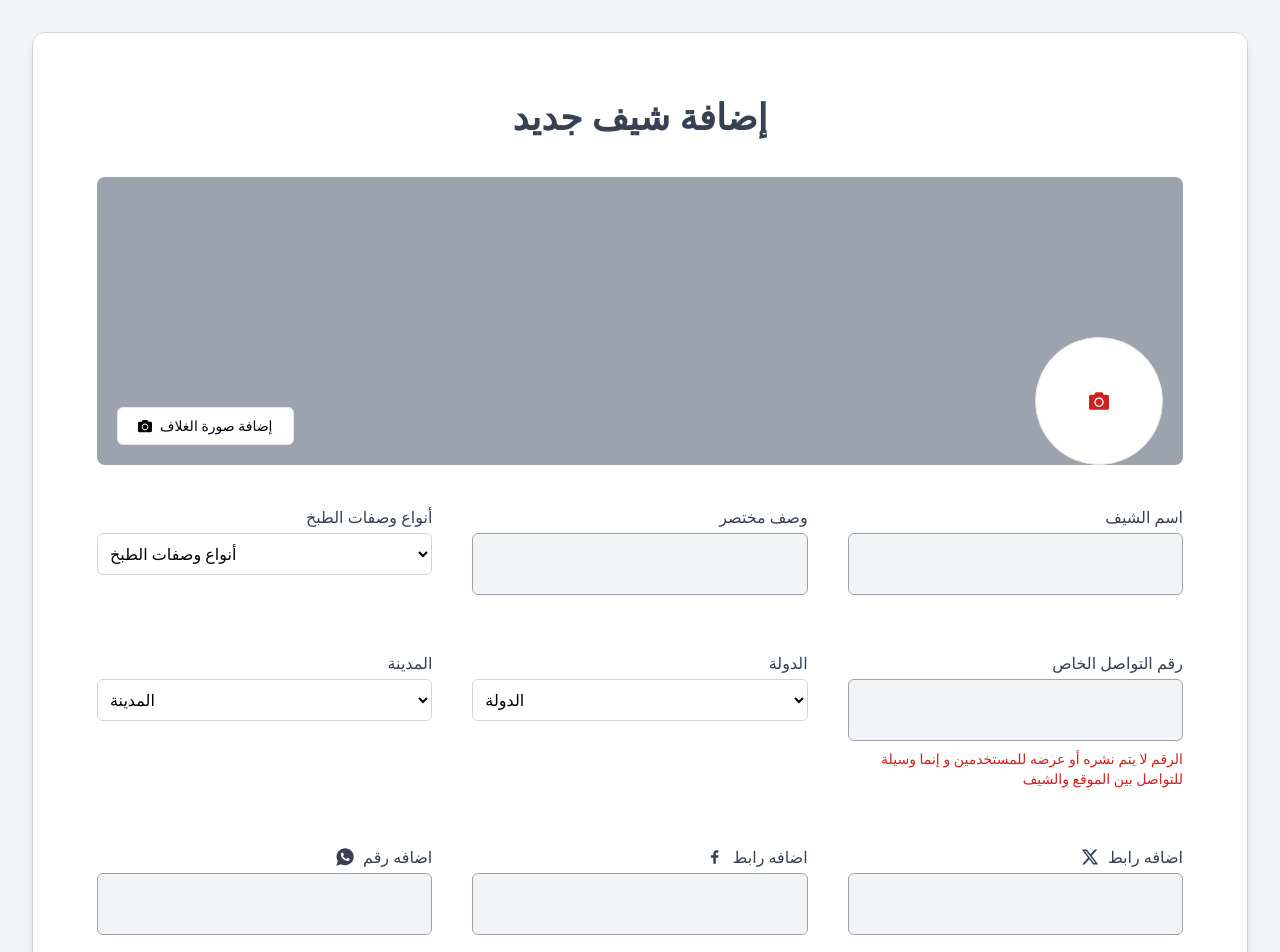
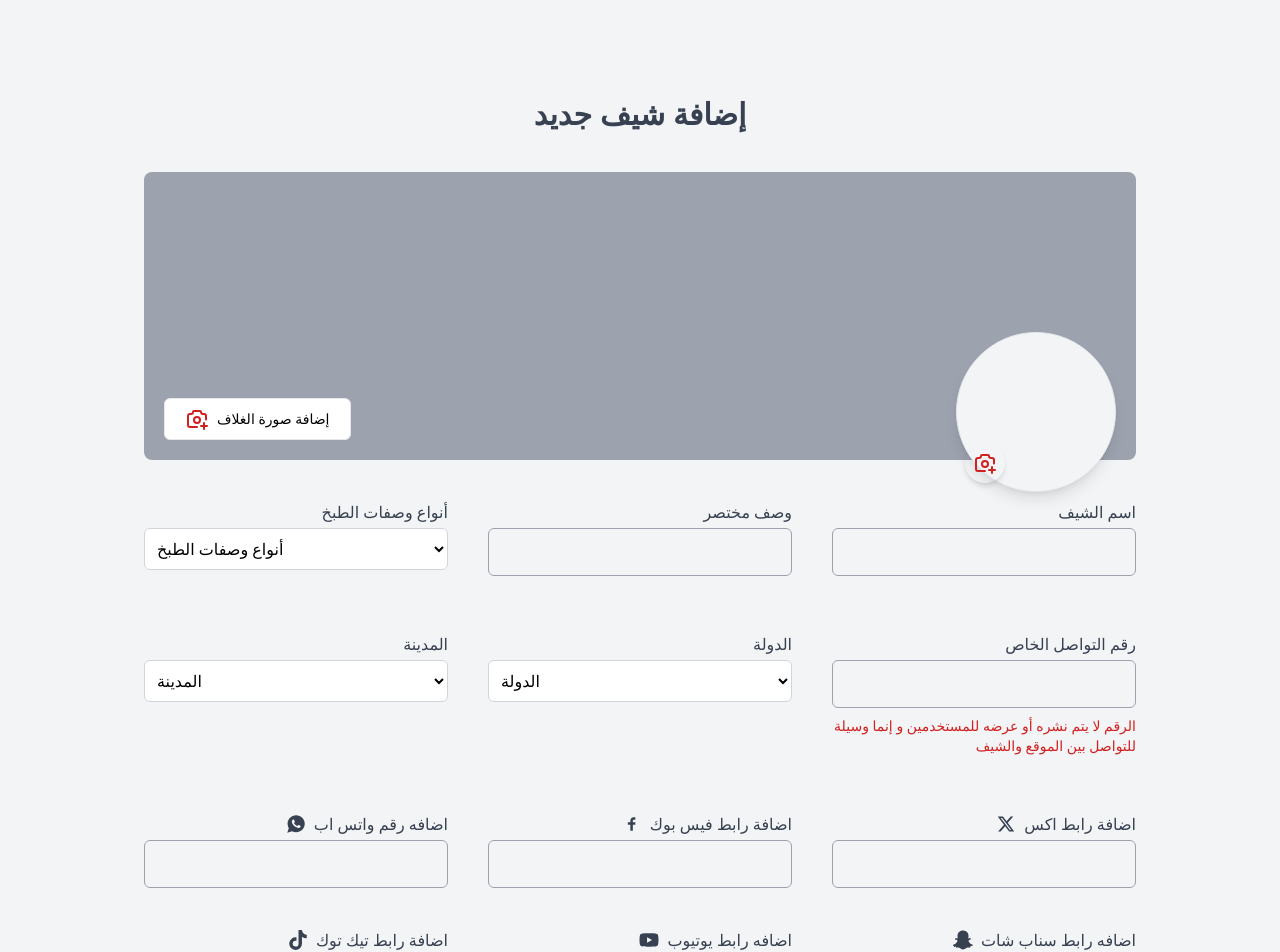
Before and after one commit to Foody-site/Foody-Website, a React (Vite) app: page /AddChef in a window 1280 px wide. Shown: the top 952 px of the page. Built offline with nearby package versions, Linux system fonts and the light colour scheme.

Commit message:
`Refactored AddChef component: updated icons, styles, and layout`

```diff
--- a/src/pages/Add_chef/AddChef.jsx
+++ b/src/pages/Add_chef/AddChef.jsx
@@ -2,7 +2,8 @@ import { useState } from "react";
 import Button from "../../components/shared/Buttons/Button";
 import Inputs from "../../components/shared/inputs/Inputs";
 import Footer from "../../components/layout/Footer";
-import { FaCamera, FaSnapchatGhost, FaYoutube, FaTiktok } from "react-icons/fa";
+import {  FaSnapchatGhost, FaYoutube, FaTiktok } from "react-icons/fa";
+import { TbCameraPlus } from "react-icons/tb";
 import { RiTwitterXFill } from "react-icons/ri";
 import { TiSocialFacebook } from "react-icons/ti";
 import { IoLogoWhatsapp } from "react-icons/io";
@@ -30,8 +31,8 @@ const AddChef = () => {
   return (
     <div className="flex flex-col min-h-screen bg-gray-100">
       <div className="flex-grow flex justify-center items-center px-8 py-8">
-        <div className="w-full max-w-[90rem] p-16 border border-gray-300 bg-white rounded-xl shadow-lg">
-          <h2 className="text-4xl font-bold text-center text-gray-700 mb-10">
+        <div className="w-full max-w-[70rem] p-16 bg-gray-100 rounded-xl ">
+          <h2 className="text-3xl font-bold text-center text-gray-700 mb-10">
             إضافة شيف جديد
           </h2>
 
@@ -55,10 +56,11 @@ const AddChef = () => {
                 htmlFor="coverUpload"
                 className="absolute bottom-5 left-5 bg-white px-5 py-2 border rounded-md text-sm flex items-center cursor-pointer"
               >
-                <FaCamera className="mr-2" /> إضافة صورة الغلاف
+                <TbCameraPlus className="text-primary-1 text-2xl mr-2" /> إضافة صورة الغلاف
               </label>
             </div>
-            <div className="absolute bottom-0 right-5 w-32 h-32 bg-white rounded-full border flex justify-center items-center overflow-hidden">
+
+            <div className="absolute -bottom-8 right-5 w-40 h-40 bg-gray-100 rounded-full border flex justify-center items-center shadow-lg">
               {profileImage && (
                 <img
                   src={profileImage}
@@ -75,9 +77,9 @@ const AddChef = () => {
               />
               <label
                 htmlFor="profileUpload"
-                className="absolute cursor-pointer"
+                className="absolute bottom-2 left-2 cursor-pointer p-2 rounded-full shadow-md"
               >
-                <FaCamera className="text-primary-1 text-xl" />
+                <TbCameraPlus className="text-primary-1 text-2xl " />
               </label>
             </div>
           </div>
@@ -87,7 +89,7 @@ const AddChef = () => {
               <SelectInput
                 name="specialty"
                 label="أنواع وصفات الطبخ"
-                className="w-full px-6 text-xl py-4"
+                className="w-full px-6 text-xl py-4 "
                 options={[
                   { value: "italian", label: "إيطالي" },
                   { value: "french", label: "فرنسي" },
@@ -98,13 +100,13 @@ const AddChef = () => {
                 name="short_description"
                 label="وصف مختصر"
                 type="text"
-                className="w-full px-6 text-xl py-4"
+                className="w-full h-12 px-6 text-xl py-4"
               />
               <Inputs
                 name="chef_name"
                 label="اسم الشيف"
                 type="text"
-                className="w-full px-6 text-xl py-4"
+                className="w-full h-12 px-6 text-xl py-4"
               />
             </div>
 
@@ -134,7 +136,7 @@ const AddChef = () => {
                   name="contact_number"
                   label="رقم التواصل الخاص"
                   type="text"
-                  className="w-full px-6 text-xl py-4"
+                  className="w-full h-12 px-6 text-xl py-4"
                 />
                 <p className="text-primary-1 text-sm mt-2">
                   الرقم لا يتم نشره أو عرضه للمستخدمين و إنما وسيلة للتواصل بين
@@ -146,52 +148,52 @@ const AddChef = () => {
             <div className="grid grid-cols-1 md:grid-cols-3 gap-x-10 gap-y-10 text-right">
               <Inputs
                 name="Add_Whatsapp"
-                label="اضافه رقم"
+                label="اضافه رقم واتس اب"
                 type="text"
                 Icon={IoLogoWhatsapp}
-                className="w-full px-6 text-xl py-4"
+                className="w-full h-12 px-6 text-xl py-4"
               />
               <Inputs
                 name="Add_Facebook"
-                label="اضافه رابط"
+                label="اضافة رابط فيس بوك"
                 type="text"
                 Icon={TiSocialFacebook}
-                className="w-full px-6 text-xl py-4"
+                className="w-full h-12 px-6 text-xl py-4"
               />
               <Inputs
                 name="Add_Twitter"
-                label="اضافه رابط"
+                label="اضافة رابط اكس"
                 type="text"
                 Icon={RiTwitterXFill}
-                className="w-full px-6 text-xl py-4"
+                className="w-full h-12 px-6 text-xl py-4"
               />
               <Inputs
                 name="Add_Tiktok"
-                label="اضافه رابط"
+                label="اضافة رابط تيك توك"
                 type="text"
                 Icon={FaTiktok}
-                className="w-full px-6 text-xl py-4"
+                className="w-full h-12 px-6 text-xl py-4"
               />
               <Inputs
                 name="Add_Youtube"
-                label="اضافه رابط"
+                label="اضافه رابط يوتيوب"
                 type="text"
                 Icon={FaYoutube}
-                className="w-full px-6 text-xl py-4"
+                className="w-full h-12 px-6 text-xl py-4"
               />
               <Inputs
                 name="Add_Snapchat"
-                label="اضافه رابط"
+                label="اضافه رابط سناب شات"
                 type="text"
                 Icon={FaSnapchatGhost}
-                className="w-full px-6 text-xl py-4"
+                className="w-full h-12 px-6 text-xl py-4"
               />
               <Inputs
                 name="Add_Instagram"
-                label="اضافه رابط"
+                label="اضافه رابط انستغرام"
                 type="text"
                 Icon={GrInstagram}
-                className="w-full px-6 text-xl py-4"
+                className="w-full h-12 px-6 text-xl py-4"
               />
             </div>
 
@@ -199,7 +201,7 @@ const AddChef = () => {
               <Button
                 type="submit"
                 label="إضافة شيف"
-                className="w-auto px-8 bg-primary-1 hover:bg-hover_primary-1 text-white py-5 rounded-xl text-xl font-semibold"
+                className="max-w-[350px] bg-primary-1 hover:bg-hover_primary-1 text-white py-2 rounded-md text-lg font-semibold"
               />
             </div>
           </form>
```
